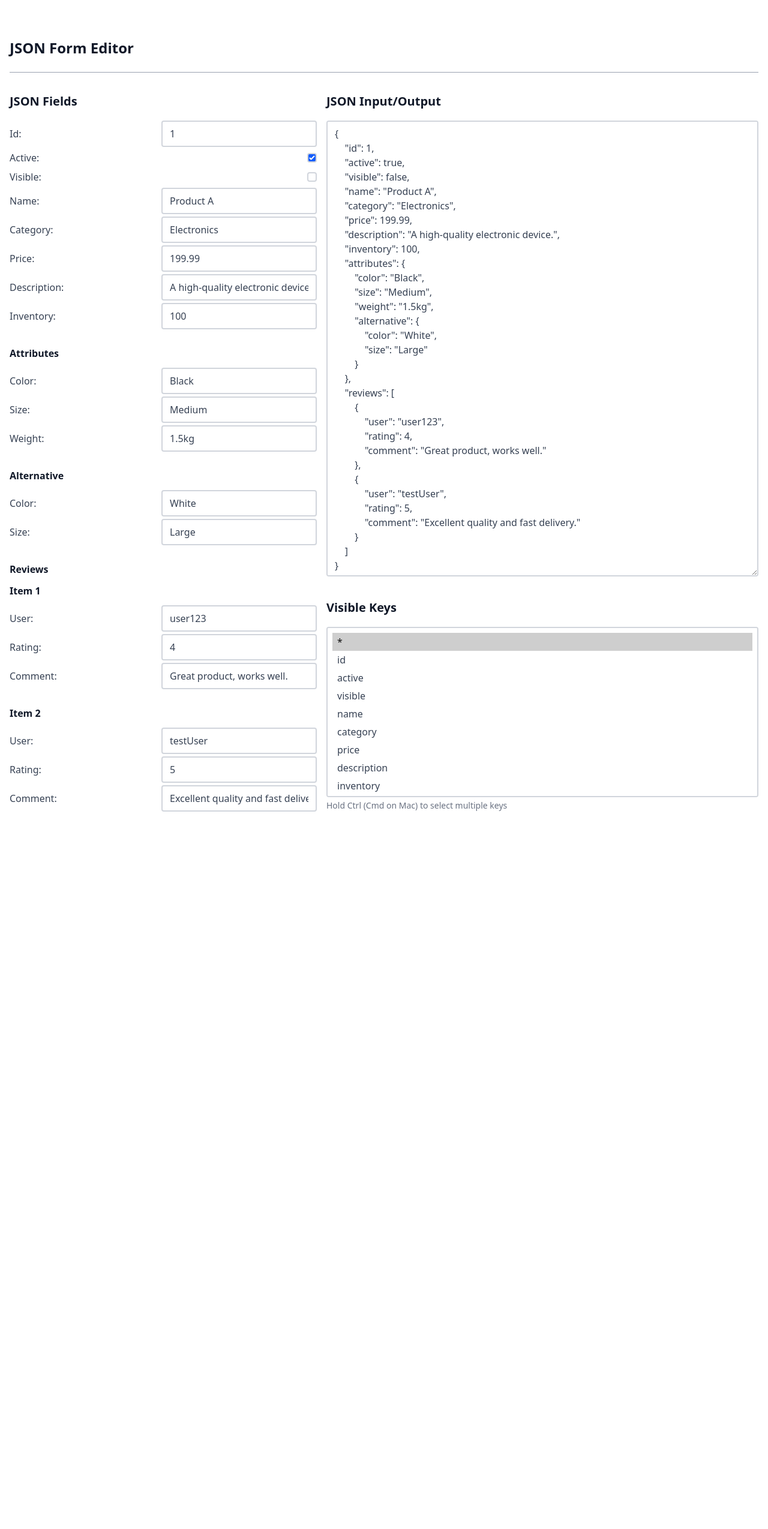
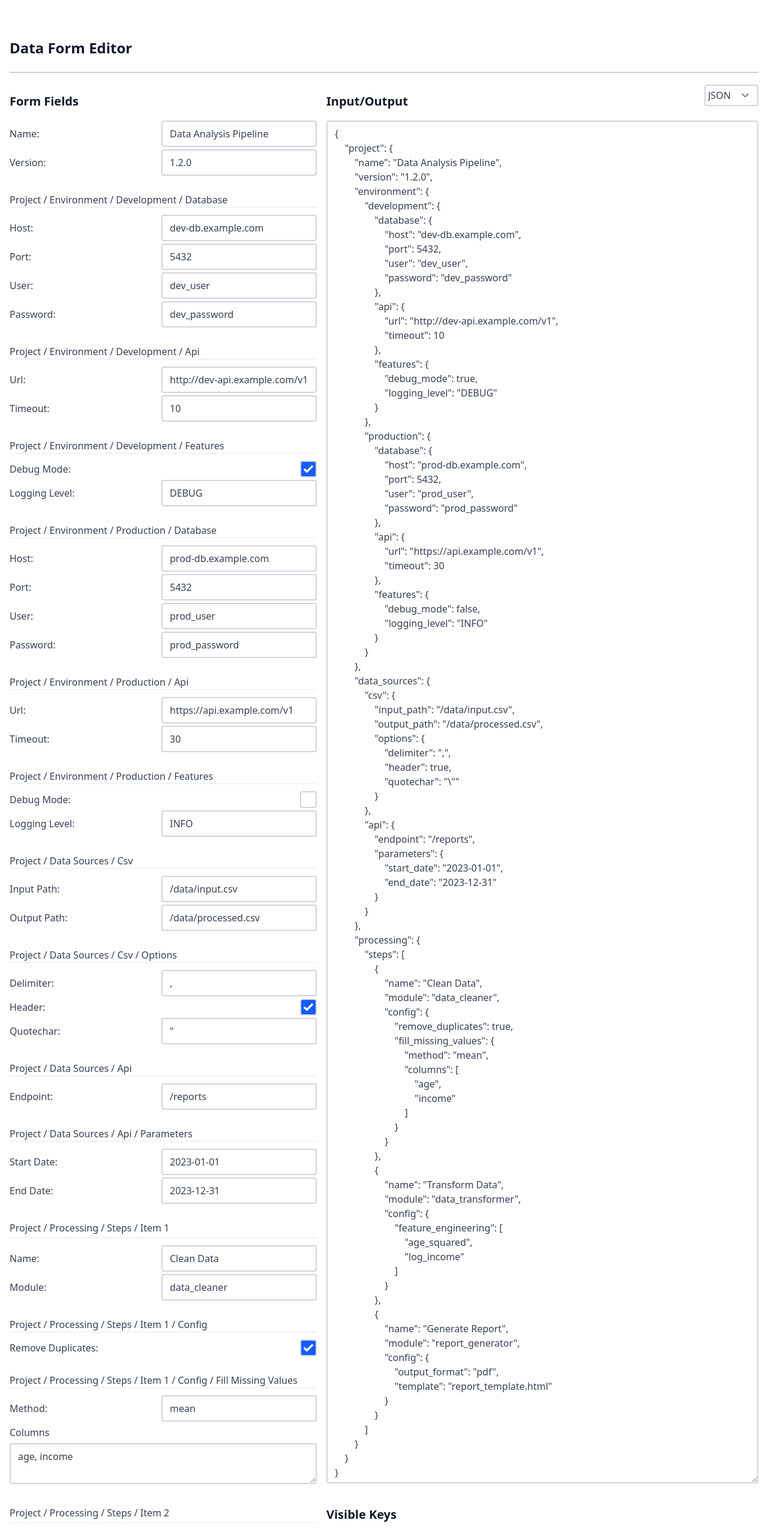
Before and after one commit to RustedAperture/jsonfriend, a React (Vite) app: page / in a window 1280 px wide. Shown: the top 2549 px of the page at 60% size. Before the commit the page ends 1369 px from the top, so only its background shows below. Built offline with nearby package versions, Linux system fonts and the light colour scheme.

Commit message:
add YAML support

```diff
--- a/package.json
+++ b/package.json
@@ -9,11 +9,12 @@
     "build": "vite build",
     "lint": "eslint .",
     "preview": "vite preview",
-    "predeploy" : "npm run build",
-    "deploy" : "gh-pages -d dist"
+    "predeploy": "npm run build",
+    "deploy": "gh-pages -d dist"
   },
   "dependencies": {
     "@tailwindcss/vite": "^4.0.14",
+    "js-yaml": "^4.1.0",
     "react": "^19.0.0",
     "react-dom": "^19.0.0",
     "tailwindcss": "^4.0.14"
--- a/public/data.json
+++ b/public/data.json
@@ -1,31 +1,94 @@
 {
-    "id": 1,
-    "active": true,
-    "visible": false,
-    "name": "Product A",
-    "category": "Electronics",
-    "price": 199.99,
-    "description": "A high-quality electronic device.",
-    "inventory": 100,
-    "attributes": {
-        "color": "Black",
-        "size": "Medium",
-        "weight": "1.5kg",
-        "alternative": {
-            "color": "White",
-            "size": "Large"
+    "project": {
+      "name": "Data Analysis Pipeline",
+      "version": "1.2.0",
+      "environment": {
+        "development": {
+          "database": {
+            "host": "dev-db.example.com",
+            "port": 5432,
+            "user": "dev_user",
+            "password": "dev_password"
+          },
+          "api": {
+            "url": "http://dev-api.example.com/v1",
+            "timeout": 10
+          },
+          "features": {
+            "debug_mode": true,
+            "logging_level": "DEBUG"
+          }
+        },
+        "production": {
+          "database": {
+            "host": "prod-db.example.com",
+            "port": 5432,
+            "user": "prod_user",
+            "password": "prod_password"
+          },
+          "api": {
+            "url": "https://api.example.com/v1",
+            "timeout": 30
+          },
+          "features": {
+            "debug_mode": false,
+            "logging_level": "INFO"
+          }
         }
-    },
-    "reviews": [
-        {
-            "user": "user123",
-            "rating": 4,
-            "comment": "Great product, works well."
+      },
+      "data_sources": {
+        "csv": {
+          "input_path": "/data/input.csv",
+          "output_path": "/data/processed.csv",
+          "options": {
+            "delimiter": ",",
+            "header": true,
+            "quotechar": "\""
+          }
         },
-        {
-            "user": "testUser",
-            "rating": 5,
-            "comment": "Excellent quality and fast delivery."
+        "api": {
+          "endpoint": "/reports",
+          "parameters": {
+            "start_date": "2023-01-01",
+            "end_date": "2023-12-31"
+          }
         }
-    ]
-}
+      },
+      "processing": {
+        "steps": [
+          {
+            "name": "Clean Data",
+            "module": "data_cleaner",
+            "config": {
+              "remove_duplicates": true,
+              "fill_missing_values": {
+                "method": "mean",
+                "columns": [
+                  "age",
+                  "income"
+                ]
+              }
+            }
+          },
+          {
+            "name": "Transform Data",
+            "module": "data_transformer",
+            "config": {
+              "feature_engineering": [
+                "age_squared",
+                "log_income"
+              ]
+            }
+          },
+          {
+            "name": "Generate Report",
+            "module": "report_generator",
+            "config": {
+              "output_format": "pdf",
+              "template": "report_template.html"
+            }
+          }
+        ]
+      }
+    }
+  }
--- a/src/JsonForm.jsx
+++ b/src/JsonForm.jsx
@@ -1,5 +1,6 @@
 import React, { useEffect, useState, useCallback } from 'react';
 import JsonFormField from './components/JsonFormField.jsx';
+import yaml from 'js-yaml';
 
 function JsonForm() {
     const [jsonData, setJsonData] = useState({});
@@ -8,6 +9,30 @@ function JsonForm() {
     const [approvedKeys, setApprovedKeys] = useState(['*']);
     const [loading, setLoading] = useState(true);
     const [error, setError] = useState(null);
+    const [format, setFormat] = useState('json');
+
+    const formatData = (data, format) => {
+        try {
+            if (format === 'yaml') {
+                return yaml.dump(data);
+            }
+            return JSON.stringify(data, null, 4);
+        } catch (error) {
+            console.error('Error formatting data:', error);
+            return '';
+        }
+    };
+
+    const parseData = (text, format) => {
+        try {
+            if (format === 'yaml') {
+                return yaml.load(text);
+            }
+            return JSON.parse(text);
+        } catch (error) {
+            throw new Error(`Invalid ${format.toUpperCase()}: ${error.message}`);
+        }
+    };
 
     const extractPaths = useCallback((obj, parentPath = '') => {
         const paths = ['*'];
@@ -43,12 +68,12 @@ function JsonForm() {
             .then(response => response.ok ? response.json() : Promise.reject('Failed to fetch'))
             .then(data => {
                 setJsonData(data);
-                setRawJson(JSON.stringify(data, null, 4));
+                setRawJson(formatData(data, format));
                 setAvailablePaths(extractPaths(data));
             })
-            .catch(error => console.error('Error loading JSON data:', error))
+            .catch(error => console.error('Error loading data:', error))
             .finally(() => setLoading(false));
-    }, [extractPaths]);
+    }, [extractPaths, format]);
 
     useEffect(() => {
         const textarea = document.querySelector('.json-output');
@@ -91,14 +116,14 @@ function JsonForm() {
         });
     };
 
-    const handleJsonChange = (e) => {
-        const newRawJson = e.target.value;
-        setRawJson(newRawJson);
+    const handleDataChange = (e) => {
+        const newRawText = e.target.value;
+        setRawJson(newRawText);
 
         try {
-            const updatedJson = JSON.parse(newRawJson);
-            setJsonData(updatedJson);
-            setAvailablePaths(extractPaths(updatedJson));
+            const updatedData = parseData(newRawText, format);
+            setJsonData(updatedData);
+            setAvailablePaths(extractPaths(updatedData));
             setError(null);
         } catch (error) {
             setError(error.message);
@@ -118,27 +143,27 @@ function JsonForm() {
 
     const renderFields = (data, keyPath = [], isRoot = true) => {
         const formatKeyName = (key) => {
+            if (typeof key === 'number') {
+                return `Item ${key + 1}`;
+            }
+
             return key
                 .split(/(?=[A-Z])|_|\s/)
                 .map(word => word.charAt(0).toUpperCase() + word.slice(1).toLowerCase())
                 .join(' ');
         };
 
-
         const hasDirectlyApprovedChildren = (obj, objPath) => {
-            const traverse = (value, path) => {
-                if (typeof value !== 'object' || value === null) {
-                    return isPathApproved(path);
+            if (typeof obj !== 'object' || obj === null) {
+                return isPathApproved(objPath);
             }
 
-                return Object.entries(value).some(([key, val]) => {
-                    const newPath = [...path, key];
-                    if (isPathApproved(newPath)) return true;
-                    return traverse(val, newPath);
-                });
-            };
+            if (Array.isArray(obj)) {
+                if (isPathApproved(objPath)) return true;
+                return obj.some((_, index) => isPathApproved([...objPath, index]));
+            }
 
-            return traverse(obj, objPath);
+            return Object.keys(obj).some(key => isPathApproved([...objPath, key]));
         };
 
         const fields = Object.entries(data).reduce((acc, [key, value]) => {
@@ -150,7 +175,14 @@ function JsonForm() {
             }
 
             if (typeof value === 'object' && value !== null) {
-                // Check both direct children and nested paths
+                const isPrimitiveArray = Array.isArray(value) &&
+                    value.every(item => typeof item !== 'object' || item === null);
+
+                if (isPrimitiveArray && isPathApproved(currentPath)) {
+                    acc.push([key, value]);
+                    return acc;
+                }
+
                 const hasApprovedFields = Object.keys(value).some(childKey => {
                     const childPath = [...currentPath, childKey];
                     const childValue = value[childKey];
@@ -168,42 +200,105 @@ function JsonForm() {
             return acc;
         }, []);
 
+        if (isRoot && approvedKeys.length === 1 && approvedKeys[0] !== '*' && approvedKeys[0].indexOf('*') === -1) {
+            // Only apply the special case logic if there is exactly one approved key and it's not the wildcard
+            const onlyApprovedPath = approvedKeys[0].split('.');
+            let currentLevel = jsonData;
+            let currentPath = [];
+
+            for (let i = 0; i < onlyApprovedPath.length; i++) {
+                const key = onlyApprovedPath[i];
+                currentPath.push(key);
+
+                if (i === onlyApprovedPath.length - 1) {
+                    // This is the only approved child level, render it with its heading
+                    const displayKey = currentPath.map(formatKeyName).join(' / '); // Get the display key
+                    return (
+                        <div key={currentPath.join('.')} className='flex flex-col gap-1'>
+                            <h4 className="font-medium text-gray-700 mb-2 pb-1 border-b border-gray-200">
+                                {displayKey}
+                            </h4>
+                            {renderFields(currentLevel[key], currentPath, false)}
+                        </div>
+                    );
+                }
+
+                if (currentLevel && currentLevel[key]) {
+                    currentLevel = currentLevel[key];
+                } else {
+                    return null; // Handle cases where the path doesn't exist
+                }
+            }
+            return null; // If no path found, return null
+        }
+
         const renderField = ([key, value], path) => {
             const currentPath = [...path, key];
             const currentPathString = currentPath.join('.');
-            const displayKey = formatKeyName(key);
+            const displayKey = currentPath.map(formatKeyName).join(' / ');
+            const labelKey = formatKeyName(key);
+
+            const hasEditableFields = (obj, objPath) => {
+                if (typeof obj !== 'object' || obj === null) {
+                    return isPathApproved(objPath) && (
+                        typeof obj === 'string' ||
+                        typeof obj === 'number' ||
+                        typeof obj === 'boolean'
+                    );
+                }
+
+                if (Array.isArray(obj)) {
+                    const isPrimitiveArray = obj.every(item =>
+                        typeof item !== 'object' || item === null
+                    );
+                    if (isPrimitiveArray && isPathApproved(objPath)) {
+                        return true;
+                    }
+                    return obj.some((item, index) => hasEditableFields(item, [...objPath, index]));
+                }
+
+                return Object.entries(obj).some(([k, v]) =>
+                    hasEditableFields(v, [...objPath, k])
+                );
+            };
 
             if (Array.isArray(value)) {
-                const hasApprovedFields = value.some((item, index) => {
-                    if (typeof item === 'object' && item !== null) {
-                        return hasDirectlyApprovedChildren(item, [...currentPath, index]);
-                    }
-                    return isPathApproved([...currentPath, index]);
-                });
+                const isPrimitiveArray = value.every(item => typeof item !== 'object' || item === null);
 
-                if (!hasApprovedFields) {
-                    return null;
+                if (isPrimitiveArray && isPathApproved(currentPath)) {
+                    return (
+                        <div key={currentPathString}>
+                            <label className="block font-medium text-gray-700 mb-1">{labelKey}</label>
+                            <textarea
+                                className="w-full rounded-sm border-2 border-gray-300 focus:ring-gray-500 focus:border-gray-500"
+                                value={value.join(', ')}
+                                onChange={(e) => {
+                                    const newValue = e.target.value.split(',').map(item => item.trim());
+                                    handleInputChange(currentPath, newValue);
+                                }}
+                            />
+                        </div>
+                    );
                 }
 
                 return (
                     <>
-                        <h4>
-                            {displayKey}
-                        </h4>
                         {value.map((item, index) => {
                             const itemPath = [...currentPath, index];
-                            // Only render if the specific index is approved or has approved children
                             if (isPathApproved(itemPath) ||
                                 (typeof item === 'object' && item !== null && hasDirectlyApprovedChildren(item, itemPath))) {
+
+                                const hasEditableContent = hasEditableFields(item, itemPath);
+
                                 return (
-                                    <>
-                                        <h4>
-                                            Item {index + 1}
+                                    <React.Fragment key={itemPath.join('.')}>
+                                        {hasEditableContent && (
+                                            <h4 className="font-medium text-gray-700 mb-2 pb-1 border-b border-gray-200">
+                                                {displayKey} / {formatKeyName(index)}
                                             </h4>
-                                        <div className='flex flex-col gap-1'>
+                                        )}
                                         {renderFields(item, itemPath, false)}
-                                        </div>
-                                    </>
+                                    </React.Fragment>
                                 );
                             }
                             return null;
@@ -214,29 +309,53 @@ function JsonForm() {
 
             if (typeof value === 'object' && value !== null) {
                 const hasApprovedFields = hasDirectlyApprovedChildren(value, currentPath);
+                const hasEditableContent = hasEditableFields(value, currentPath);
 
-                if (hasApprovedFields) {
+                if (!hasApprovedFields || !hasEditableContent) return null;
+
+                // Check if this is the only approved path
+                const isOnlyApprovedPath = approvedKeys.length === 1 && approvedKeys[0] === currentPathString;
+
+                // If it's the only approved path, render its children directly
+                if (isOnlyApprovedPath) {
+                    return renderFields(value, currentPath, false);
+                }
+
+                // Skip rendering top-level headings if wildcard is selected and at the root level
+                if (approvedKeys.includes('*') && isRoot) {
+                    return renderFields(value, currentPath, false);
+                }
+
+                // Only render this level if it has immediate editable children
+                const hasImmediateEditableChildren = Object.entries(value).some(([childKey, childValue]) => {
+                    const childPath = [...currentPath, childKey];
+                    return typeof childValue !== 'object' && hasEditableFields(childValue, childPath);
+                });
+
+                if (!hasImmediateEditableChildren) {
+                    return renderFields(value, currentPath, false);
+                }
+
                 return (
-                        <>
-                            <h4>
+                    <div key={currentPathString} className='flex flex-col gap-1'>
+                        <h4 className="font-medium text-gray-700 border-b border-gray-200">
                             {displayKey}
                         </h4>
                         {renderFields(value, currentPath, false)}
-                        </>
+                    </div>
                 );
-                }
-                return null;
             }
 
             if (isPathApproved(currentPath)) {
                 return (
+                    <div key={currentPathString}>
                         <JsonFormField
-                        key={currentPathString}
                             path={currentPath}
                             value={value}
-                        label={displayKey}
+                            label={labelKey}
                             onChange={handleInputChange}
                         />
+                    </div>
                 );
             }
             return null;
@@ -244,7 +363,26 @@ function JsonForm() {
 
         return (
             <>
-                {fields.map(field => renderField(field, keyPath))}
+                {isRoot && fields.map(field => {
+                    const [key, value] = field;
+                    if (typeof value !== 'object' || value === null) {
+                        return renderField(field, keyPath);
+                    }
+                    return null;
+                })}
+
+                {isRoot && fields.map(field => {
+                    const [key, value] = field;
+                    if (typeof value === 'object' && value !== null) {
+                        return renderField(field, keyPath);
+                    }
+                    return null;
+                })}
+
+                {!isRoot && fields.map(field => {
+                    const [key, value] = field;
+                    return renderField(field, keyPath);
+                })}
             </>
         );
     };
@@ -255,23 +393,35 @@ function JsonForm() {
 
     return (
         <div>
-            <h2>JSON Form Editor</h2>
+            <h2>Data Form Editor</h2>
             <hr className='not-prose text-gray-400'/>
             <div className='flex flex-wrap gap-4'>
                 <div className='basis-lg flex flex-col gap-1'>
-                    <h3>JSON Fields</h3>
+                    <h3>Form Fields</h3>
                     {renderFields(jsonData)}
-
                 </div>
                 <div className='grow flex flex-col gap-1'>
-                    <h3>JSON Input/Output</h3>
+                    <div className='flex justify-between items-center'>
+                        <h3>Input/Output</h3>
+                        <select
+                            value={format}
+                            onChange={(e) => {
+                                setFormat(e.target.value);
+                                setRawJson(formatData(jsonData, e.target.value));
+                            }}
+                            className='p-1 pr-10 rounded-sm border-2 border-gray-300'
+                        >
+                            <option value="json">JSON</option>
+                            <option value="yaml">YAML</option>
+                        </select>
+                    </div>
                     <textarea
                         className="json-output w-full rounded-sm border-2 border-gray-300 focus:ring-gray-500 focus:border-gray-500"
                         value={rawJson}
-                        onChange={handleJsonChange}
+                        onChange={handleDataChange}
                         wrap='off'
                     />
-                    {error && <div className='text-sm text-red-400'>Invalid JSON: {error}</div>}
+                    {error && <div className='text-sm text-red-400'>{error}</div>}
                     <h3>Visible Keys</h3>
                     <select
                         multiple
--- a/src/components/JsonFormField.jsx
+++ b/src/components/JsonFormField.jsx
@@ -30,7 +30,7 @@ const JsonFormField = ({
                     id={currentPathString}
                     checked={value}
                     onChange={handleChange}
-                    className='rounded-sm border-2 border-gray-300 focus:ring-gray-500 focus:border-gray-500'
+                    className='w-7 h-7 rounded-sm border-2 border-gray-300 focus:ring-gray-500 focus:border-gray-500'
                 />
             ) : (
                 <input
```
Also changed, not shown: 1 other file (tests, documents, lock files or other folders). Lines whose indentation alone changed are shown as unchanged.
